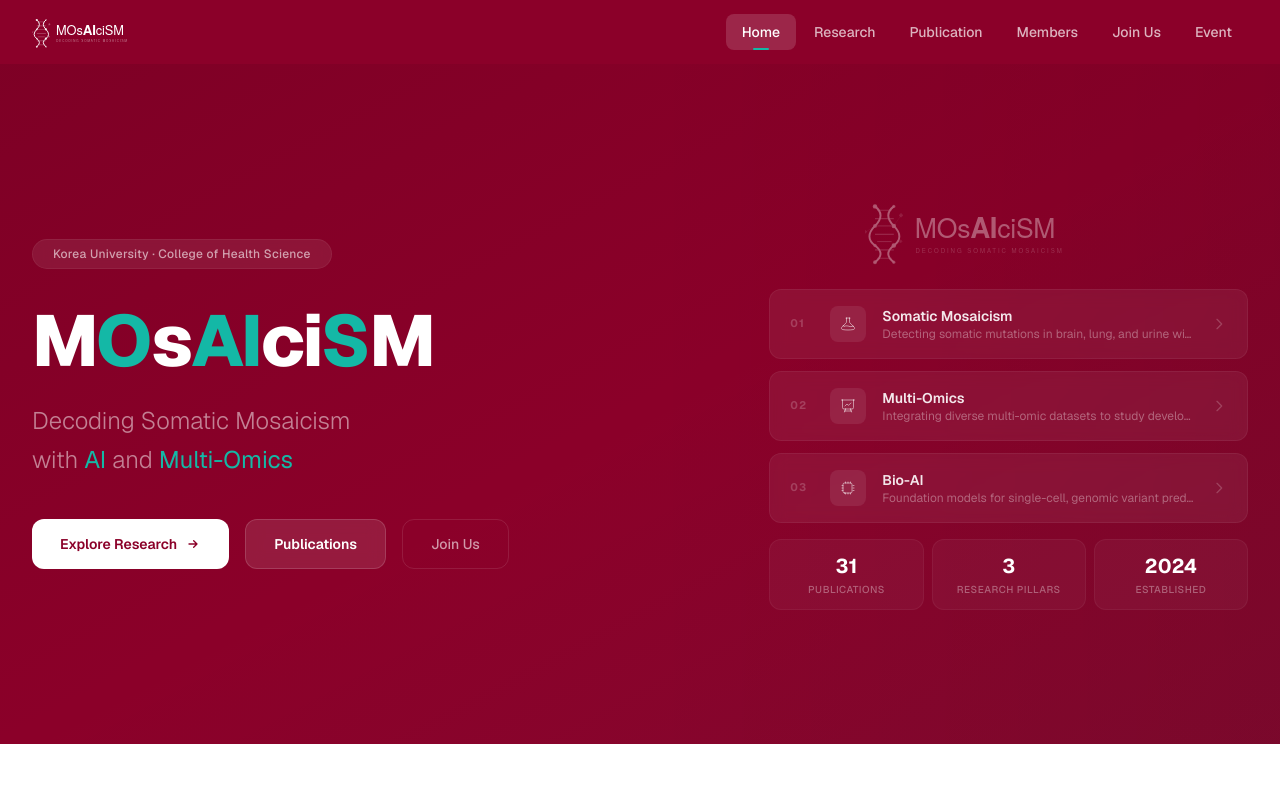
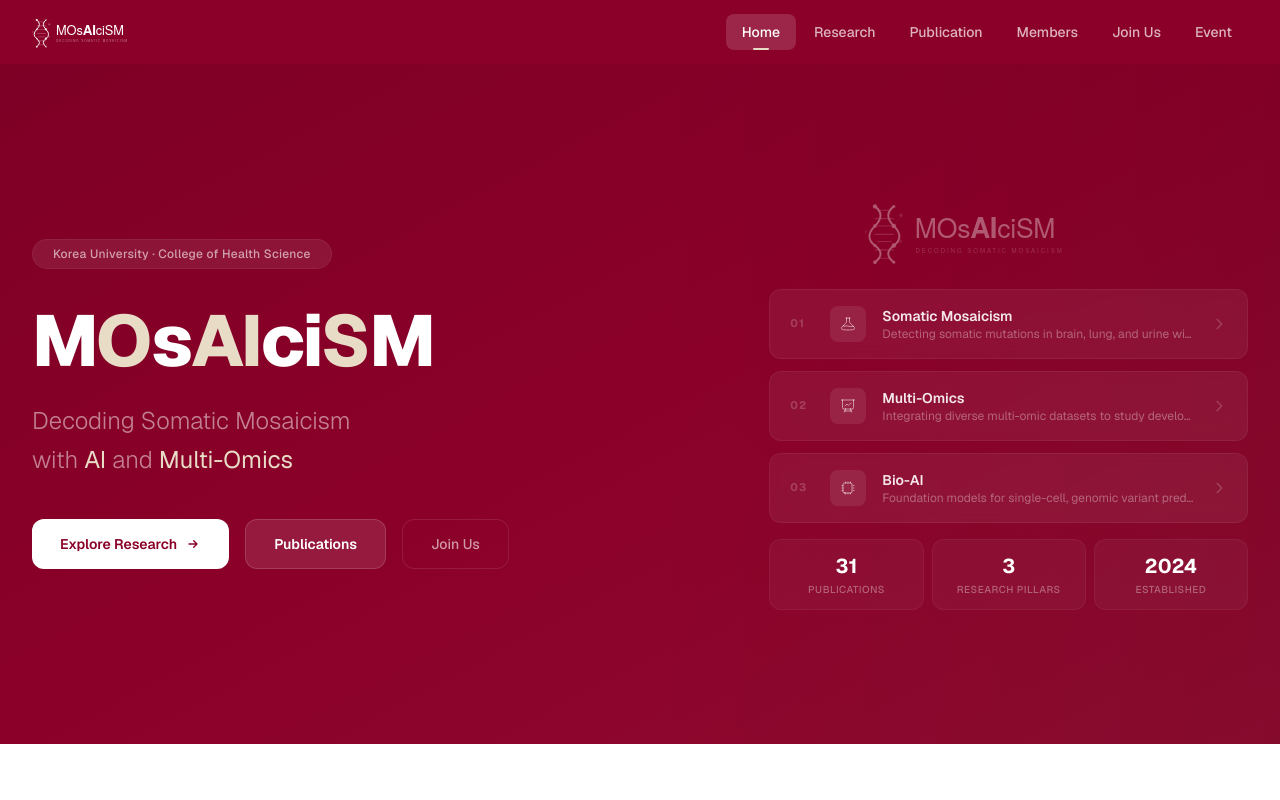
Before and after one commit to bioz1lee/lab-portal, a Next.js app: page / in a window 1280 px wide. Shown: the top 800 px of the page. Built offline with nearby package versions, Linux system fonts and the light colour scheme.

Commit message:
Change accent color from teal to ivory

```diff
--- a/src/app/event/page.tsx
+++ b/src/app/event/page.tsx
@@ -33,7 +33,7 @@
               key={i}
               className="bg-white rounded-2xl border border-border shadow-sm overflow-hidden hover:shadow-lg transition-all duration-300 hover:border-crimson/20"
             >
-              <div className="h-1.5 bg-gradient-to-r from-crimson to-teal" />
+              <div className="h-1.5 bg-gradient-to-r from-crimson to-ivory" />
               <div className="p-6">
                 <span className="inline-block text-xs font-bold uppercase tracking-wider text-crimson bg-crimson/10 px-3 py-1 rounded-lg mb-3">
                   {event.date}
--- a/src/app/globals.css
+++ b/src/app/globals.css
@@ -10,9 +10,9 @@
   --color-crimson-100: #fce4e9;
   --color-warm: #f8f6f4;
   --color-accent: #c9102f;
-  --color-teal: #0d9488;
-  --color-teal-light: #14b8a6;
-  --color-teal-50: #f0fdfa;
+  --color-ivory: #d4c5a0;
+  --color-ivory-light: #e8dcc6;
+  --color-ivory-50: #faf6ee;
   --color-muted: #64748b;
   --color-border: #e2e8f0;
   --color-surface: #fafaf9;
--- a/src/app/join/page.tsx
+++ b/src/app/join/page.tsx
@@ -26,7 +26,7 @@
         </p>
 
         <div className="bg-white rounded-2xl border border-border shadow-sm overflow-hidden">
-          <div className="h-1.5 bg-gradient-to-r from-crimson to-teal" />
+          <div className="h-1.5 bg-gradient-to-r from-crimson to-ivory" />
           <div className="p-8">
             <h3 className="font-bold text-foreground text-lg mb-6">
               We are seeking highly motivated individuals who:
--- a/src/app/page.tsx
+++ b/src/app/page.tsx
@@ -46,7 +46,7 @@
       <section className="relative overflow-hidden bg-crimson min-h-[85vh] flex items-center">
         {/* Background */}
         <div className="absolute inset-0">
-          <div className="absolute inset-0 bg-gradient-to-br from-crimson-dark/40 via-transparent to-teal/[0.06]" />
+          <div className="absolute inset-0 bg-gradient-to-br from-crimson-dark/40 via-transparent to-ivory/[0.06]" />
           <div className="absolute top-0 right-0 w-1/2 h-full bg-gradient-to-l from-black/[0.07] to-transparent" />
         </div>
 
@@ -61,12 +61,12 @@
               </div>
 
               <h1 className="text-5xl sm:text-6xl lg:text-7xl font-extrabold text-white leading-[1.1] tracking-tight">
-                M<span className="text-teal-light">O</span>s<span className="text-teal-light">AI</span>ci<span className="text-teal-light">S</span>M
+                M<span className="text-ivory-light">O</span>s<span className="text-ivory-light">AI</span>ci<span className="text-ivory-light">S</span>M
               </h1>
               <p className="mt-5 text-xl sm:text-2xl text-white/50 font-light leading-relaxed">
                 Decoding Somatic Mosaicism
                 <br />
-                with <span className="text-teal-light font-normal">AI</span> and <span className="text-teal-light font-normal">Multi-Omics</span>
+                with <span className="text-ivory-light font-normal">AI</span> and <span className="text-ivory-light font-normal">Multi-Omics</span>
               </p>
 
               <div className="mt-10 flex flex-wrap gap-4">
@@ -115,8 +115,8 @@
                     className="group flex items-center gap-4 bg-white/[0.06] backdrop-blur-sm border border-white/[0.06] rounded-xl px-5 py-4 hover:bg-white/[0.1] hover:border-white/[0.12] transition-all duration-300"
                   >
                     <span className="text-[11px] font-bold text-white/20 tracking-widest w-6 shrink-0">0{i + 1}</span>
-                    <div className="w-9 h-9 bg-white/[0.08] rounded-lg flex items-center justify-center shrink-0 group-hover:bg-teal/20 transition-colors">
-                      <svg className="w-4 h-4 text-white/50 group-hover:text-teal-light transition-colors" fill="none" stroke="currentColor" strokeWidth={1.5} viewBox="0 0 24 24">
+                    <div className="w-9 h-9 bg-white/[0.08] rounded-lg flex items-center justify-center shrink-0 group-hover:bg-ivory/20 transition-colors">
+                      <svg className="w-4 h-4 text-white/50 group-hover:text-ivory-light transition-colors" fill="none" stroke="currentColor" strokeWidth={1.5} viewBox="0 0 24 24">
                         <path strokeLinecap="round" strokeLinejoin="round" d={item.icon} />
                       </svg>
                     </div>
@@ -245,7 +245,7 @@
                 href={item.link}
                 className="group relative bg-white rounded-2xl border border-border overflow-hidden hover:shadow-xl hover:border-transparent transition-all duration-500"
               >
-                <div className="absolute top-0 inset-x-0 h-1 bg-gradient-to-r from-crimson to-teal scale-x-0 group-hover:scale-x-100 transition-transform duration-500 origin-left" />
+                <div className="absolute top-0 inset-x-0 h-1 bg-gradient-to-r from-crimson to-ivory scale-x-0 group-hover:scale-x-100 transition-transform duration-500 origin-left" />
                 <div className="p-7">
                   <div className="flex items-center justify-between mb-5">
                     <div className="w-12 h-12 bg-crimson/10 text-crimson rounded-xl flex items-center justify-center group-hover:bg-crimson group-hover:text-white transition-all duration-300">
--- a/src/app/research/page.tsx
+++ b/src/app/research/page.tsx
@@ -65,7 +65,7 @@
   return (
     <>
       <section className="bg-crimson relative overflow-hidden">
-        <div className="absolute inset-0 bg-gradient-to-br from-crimson-dark/40 via-transparent to-teal/[0.08]" />
+        <div className="absolute inset-0 bg-gradient-to-br from-crimson-dark/40 via-transparent to-ivory/[0.08]" />
         <div className="relative max-w-7xl mx-auto px-4 sm:px-6 lg:px-8 py-20">
           <p className="text-white/50 text-sm font-medium uppercase tracking-widest mb-3">What We Do</p>
           <h1 className="text-4xl sm:text-5xl font-extrabold text-white">Research</h1>
--- a/src/components/Header.tsx
+++ b/src/components/Header.tsx
@@ -53,7 +53,7 @@
               >
                 {item.label}
                 {pathname === item.href && (
-                  <span className="absolute bottom-0 left-1/2 -translate-x-1/2 w-4 h-0.5 bg-teal-light rounded-full" />
+                  <span className="absolute bottom-0 left-1/2 -translate-x-1/2 w-4 h-0.5 bg-ivory-light rounded-full" />
                 )}
               </Link>
             ))}
```
